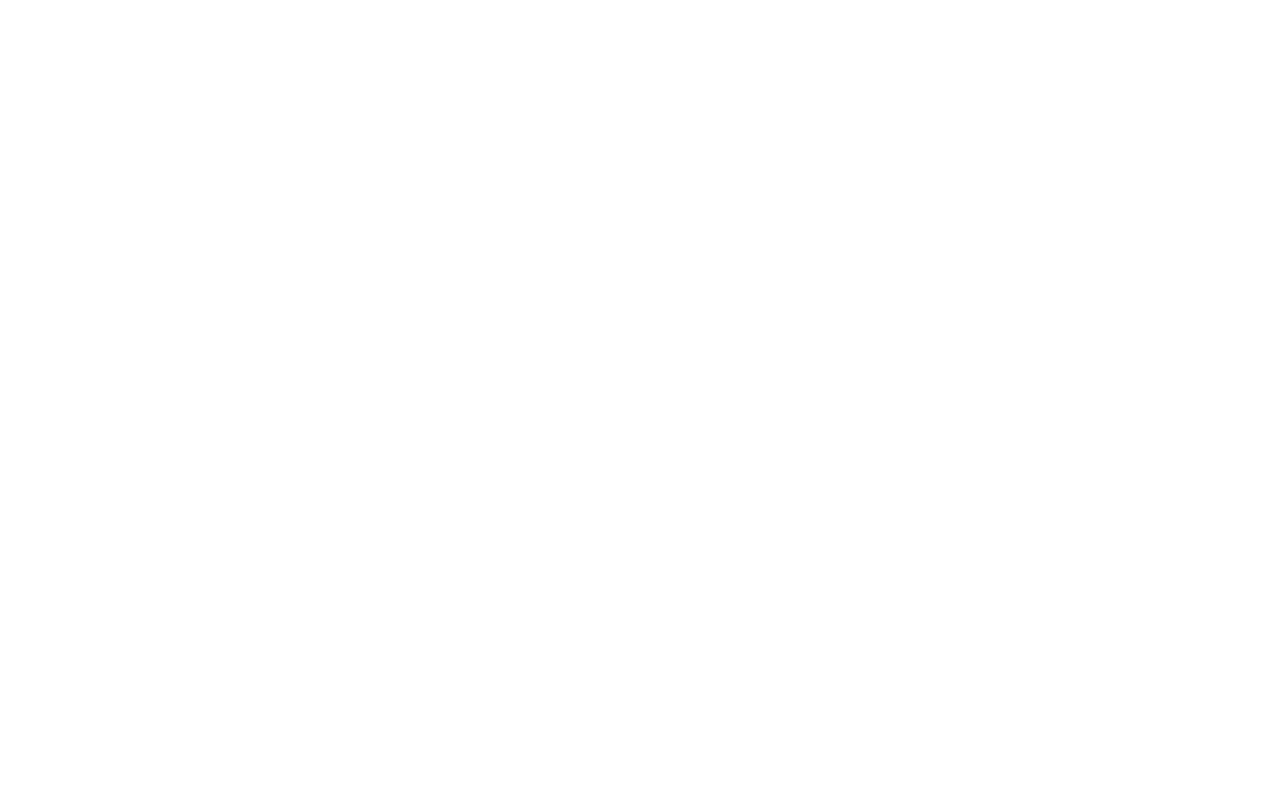
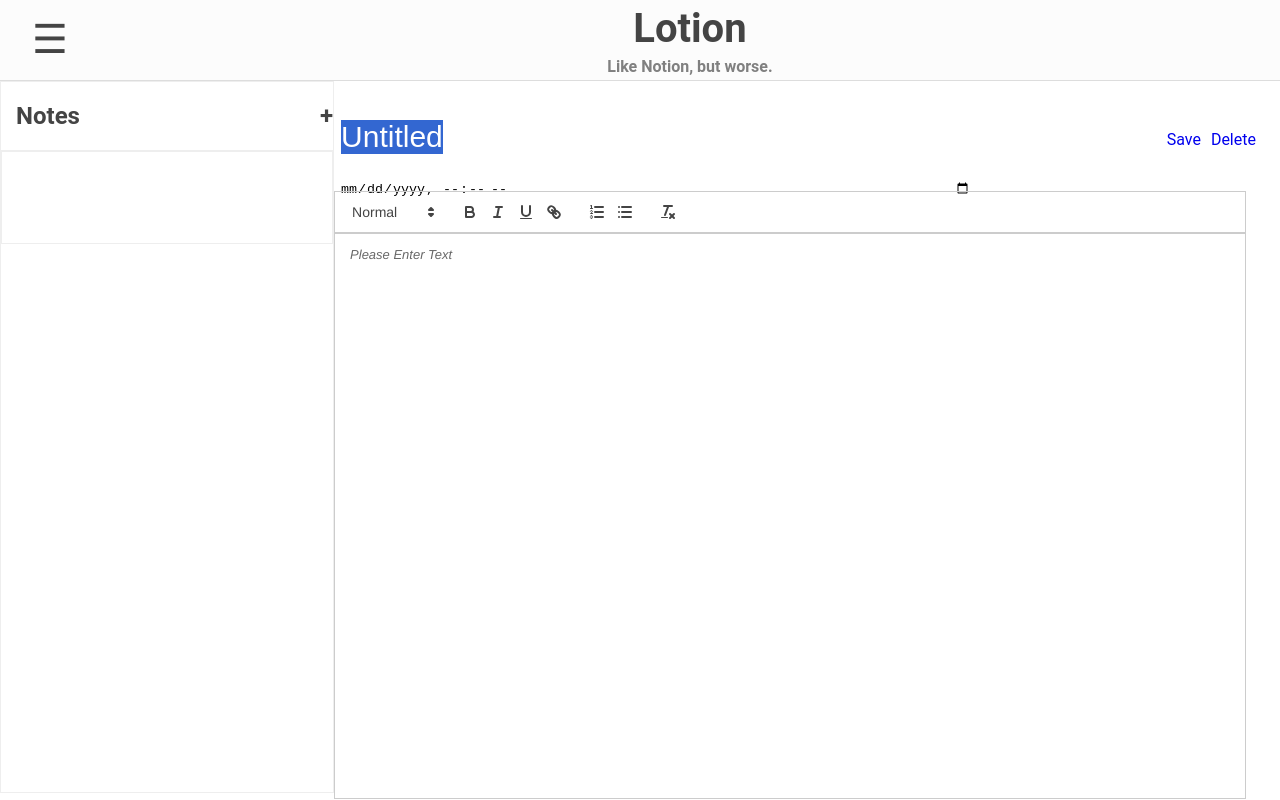
Before and after one commit to LionelHasan/PersonalLotion, a React (Create React App) app: page /edit/1 in a window 1280 px wide. Before the commit this address had no page. Built offline with nearby package versions, Linux system fonts and the light colour scheme.

Commit message:
Many changes

```diff
--- a/src/App.js
+++ b/src/App.js
@@ -12,9 +12,9 @@
     <BrowserRouter>
       <Routes>
         <Route element={<Layout />}>
-          <Route path="/edit" element={<NoteTitle />} />
+          <Route path="/edit/:id" element={<NoteTitle />} />
           <Route path="/" element={<NoteTitle />} />
-          <Route path="/note" element={<SavedNote />} />
+          <Route path="/note/:id" element={<SavedNote />} />
 
 
         </Route>
--- a/src/Layout.js
+++ b/src/Layout.js
@@ -1,4 +1,4 @@
-import { Link, NavLink, Outlet } from "react-router-dom";
+import { Link, NavLink, Outlet, useNavigate } from "react-router-dom";
 import React, { useState, useRef, useEffect } from 'react';
 import ReactQuill from 'react-quill';
 import 'react-quill/dist/quill.snow.css';
@@ -7,38 +7,55 @@
 
 
 function Layout() {
+  const navigate = useNavigate();
+  const [count, setCount] = useState(0);
 
 
   const [isClicked, setIsClicked] = useState(false);
-  const [button, setButton] = useState(<NavLink to="/note" id="save" onClick={() => button1Click(updateButton)} >Save</NavLink>);
 
 
 
 
   const button1Click = (updateButton) => {
-    updateButton(<NavLink to="/edit" id="edit" onClick={() => button2Click(updateButton)} >Edit</NavLink>);
+    const route = "/edit/" + count + 1;
+    console.log(route);
+    updateButton(<NavLink to={route} id="edit" onClick={() => button2Click(updateButton)} >Edit</NavLink>);
   };
 
   const button2Click = (updateButton) => {
-    updateButton(<NavLink to="/note" id="save" onClick={() => button1Click(updateButton)} >Save</NavLink>);
+    const route = "/note/" + count + 1;
+    console.log(route);
+    updateButton(<NavLink to= {route} id="save" onClick={() => button1Click(updateButton)} >Save</NavLink>);
   };
 
 
-  const updateButton = (button) => {
-    setIsClicked(!isClicked);
-    setButton(button);
+  const updateButton = () => {
+    setIsClicked(previsClicked => !previsClicked);
   };
 
   function handleMenuClick() {
     const sidebar = document.getElementById("sidebar");
-
     sidebar.classList.toggle("hidden");
 
+  }
+
+  function handleAddClick() {
+    setCount(prevCount => prevCount +1);
+    navigate('/edit/'+(count+1));
+    updateButton();
   }
 
 
 
   const sidebarRef = useRef(null);
+  const childComponents = Array.from({ length: count }, (_, index) => (
+    <NotePreview key={index} button ={isClicked} count ={index} />
+  ));
+
+  const props = { isClicked, count};
+
+
+
 
 
 
@@ -65,25 +82,21 @@
             <div id="sidebarheader">
               <ul>
                 <li><h2 id="sidebartitle">Notes</h2></li>
-                <li ><h2 id="newnote">+</h2></li>
+                <li onClick = {handleAddClick}><h2 id="newnote">+</h2></li>
               </ul>
             </div>
-            <NotePreview button={isClicked} />
+            <NotePreview button={isClicked} count = {count}/>
+            {childComponents}
           </div>
-
-
-
-
           <div id="content">
-
-            <Outlet context= {isClicked} />
+            <Outlet context= {props} />
           </div>
           <div id="NoteTitle">
             <ul>
               <li>              {isClicked ? (
-                <NavLink to="/edit" id="edit" onClick={() => button2Click(updateButton)} >Edit</NavLink>
+                <NavLink to={"/edit/" + (count + 1)} id="edit" onClick={() => button2Click(updateButton)} >Edit</NavLink>
               ) : (
-                <NavLink to="/note" id="save" onClick={() => button1Click(updateButton)} >Save</NavLink>
+                <NavLink to={"/note/" + (count + 1)} id="save" onClick={() => button1Click(updateButton)} >Save</NavLink>
               )}
               </li>
               <li><NavLink id="delete"> Delete</NavLink></li>
--- a/src/NotePreview.js
+++ b/src/NotePreview.js
@@ -2,22 +2,18 @@
 import { htmlToText } from "html-to-text";
 
 function NotePreview(prop) {
-  console.log(prop.button);
-  const [name, setName] = useState(localStorage.getItem('textbox'));
-  const [title, setTitle] = useState(localStorage.getItem('title'));
-  const [date, setDate] = useState(localStorage.getItem('date'));
+  const count = prop.count;
+  console.log("Note Preview Count:" + count);
+  const [name, setName] = useState(localStorage.getItem('textbox'+count));
+  const [title, setTitle] = useState(localStorage.getItem('title'+count));
+  const [date, setDate] = useState(localStorage.getItem('date'+count));
   const plainText = htmlToText(name);
-  console.log(name);
-
-
 
   useEffect(() => {
-      setName(localStorage.getItem('textbox'));
-      console.log(name);
-      const plainText = htmlToText(name);
-      setTitle(localStorage.getItem('title'));
-      console.log(plainText.substring(20));
-      setDate(localStorage.getItem('date'));
+      setName(localStorage.getItem('textbox'+count));
+      const plainText = localStorage.getItem('plaintext'+count);
+      setTitle(localStorage.getItem('title'+count));
+      setDate(localStorage.getItem('date'+count));
   }, [prop.button]);
 
 
@@ -26,7 +22,7 @@
       <div id="NotePreview">
         <h2 className="notepreviewtitle">{title}</h2>
         <p id="datepreview">{date}</p>
-        <p id="textpreview">{plainText.substring(20)}</p>
+        <p id="textpreview">{plainText.slice(0,20)}</p>
       </div>
     </>
   );
--- a/src/NoteTitle.js
+++ b/src/NoteTitle.js
@@ -11,15 +11,11 @@
 function NoteTitle() {
 
   const prop = useOutletContext();
-
-
-
-
-
-
-  const [dataFromChild, setDataFromChild] = useState('');
-  const [inputValue, setInputValue] = useState('');
-  const [inputValue2, setInputValue2] = useState('');
+  const count = prop.count;
+  console.log("Note Title Count:" + count);
+  const [dataFromChild, setDataFromChild] = useState('No Text Entered');
+  const [inputValue, setInputValue] = useState('Untitled');
+  const [inputValue2, setInputValue2] = useState("March 29, 2023 at 8:17 PM");
   const options = {
     year: "numeric",
     month: "long",
@@ -28,14 +24,6 @@
     minute: "numeric",
   };
 
-  useEffect(() => {
-    localStorage.setItem('title', inputValue);
-    const date = formatDate(inputValue2);
-    localStorage.setItem('date', date);
-    localStorage.setItem('textbox', dataFromChild);
-    console.log(localStorage.getItem('textbox'));
-
-  }, [prop]);
 
 
 
@@ -53,20 +41,29 @@
     input.select();
   }, [])
 
+  useEffect(() => {
+    const date = formatDate(inputValue2);
+    localStorage.setItem('date' + count, date);
+  }, [inputValue2]);
+
+  useEffect(() => {
+    localStorage.setItem('title' + count, inputValue);
+  }, [inputValue]);
+
+  useEffect(() => {
+    localStorage.setItem('textbox' + count, dataFromChild);
+  }, [dataFromChild]);
+
 
   function handleInputChange(event) {
     setInputValue(event.target.value);
-    localStorage.setItem('title', inputValue);
   }
   function handleInputChange2(event) {
     setInputValue2(event.target.value);
-    const date = formatDate(inputValue2);
-    localStorage.setItem('date', date);
   }
 
   function handleDataFromChild(data) {
     setDataFromChild(data);
-    localStorage.setItem('textbox', dataFromChild);
   }
 
 
@@ -78,7 +75,7 @@
         <ul>
           <li id="firstchild">
             <input id="textbox" type="text" defaultValue="Untitled" value={inputValue} onChange={handleInputChange} />
-            <input id="datepicker" type="datetime-local" defaultValue = "March 29, 2023 at 8:17 PM" value={inputValue2} onChange={handleInputChange2} />
+            <input id="datepicker" type="datetime-local" defaultValue value={inputValue2} onChange={handleInputChange2} />
           </li>
         </ul>
       </div>
--- a/src/Quill.js
+++ b/src/Quill.js
@@ -17,6 +17,7 @@
     if (editorRef.current) {
       const quill = new Quill(editorRef.current, {
         theme: "snow",
+        placeholder: "Please Enter Text",
       });
 
       quill.on("text-change", () => {
--- a/src/SavedNote.js
+++ b/src/SavedNote.js
@@ -2,16 +2,24 @@
 import { Markup } from 'interweave';
 import { useOutletContext, NavLink } from "react-router-dom";
 import NotePreview from './NotePreview';
+import { htmlToText } from "html-to-text";
+import { useParams } from "react-router-dom";
 
 
 
 
-function SavedNote(props) {
-  const name = localStorage.getItem('textbox');
-  const title = localStorage.getItem('title');
-  const date = localStorage.getItem('date');
-  console.log(name);
-  console.log(date);
+
+function SavedNote() {
+  let { id } = useParams();
+  const prop = useOutletContext();
+  const count = prop.count;
+  id = prop.count +1;
+  console.log("Save Title Count:" + count);
+  const name = localStorage.getItem('textbox'+count);
+  const plainText = htmlToText(name);
+  localStorage.setItem('plaintext'+count, plainText);
+  const title = localStorage.getItem('title'+count);
+  const date = localStorage.getItem('date'+count);
 
   return (
     <>
--- a/src/index.css
+++ b/src/index.css
@@ -84,7 +84,7 @@
 #sidebar {
   flex:3;
   border: 1px solid #eee;
-  height: 89vh
+  max-height: 89vh;
 
 
 }
```
